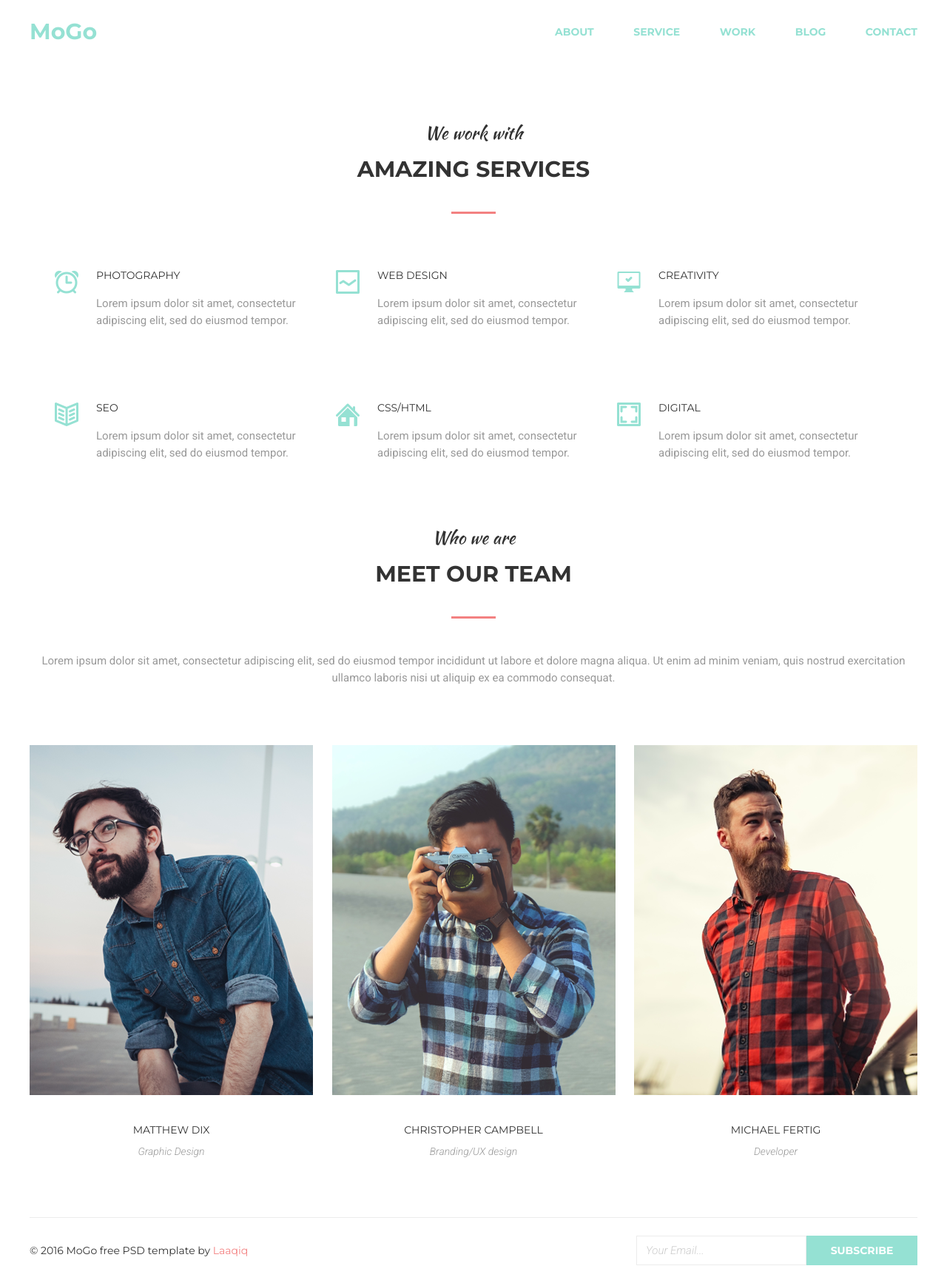
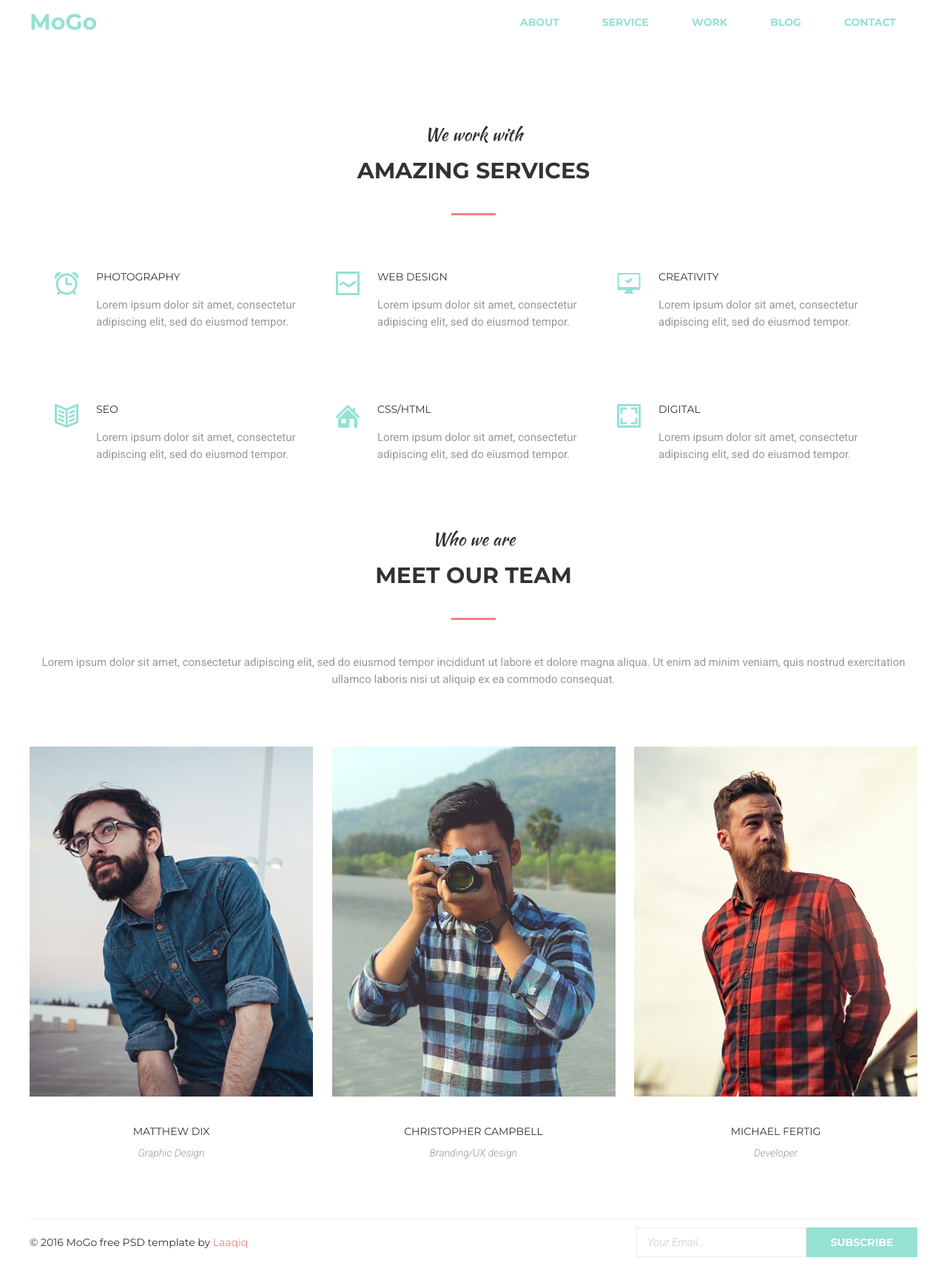
Before and after one commit to Saashen/HTML-CSS, a plain HTML site: page module-06/index.html in a window 1280 px wide. Shown: the whole page at 74% size. After the commit the page ends 1709 px from the top, so only its background shows below. Drawn offline with Linux system fonts and the light colour scheme.

Commit message:
some changes

```diff
--- a/module-06/css/styles.css
+++ b/module-06/css/styles.css
@@ -58,10 +58,10 @@ h3{
     display: flex;
     justify-content: space-between;
     align-items: center;
-    padding-top: 28px;
+    min-height: 60px;
 }
 
-h1{
+.h1{
     font-family: var(--montserrat);
     font-size: 30px;
     color: var(--green);
@@ -70,9 +70,8 @@ h1{
 }
 
 .menu{
-    width: 490px;
     display: flex;
-    justify-content: space-between;
+    align-items: center;
 }
 
 .menu-li{
@@ -83,12 +82,16 @@ h1{
     text-transform: uppercase;
 }
 
+.menu-li{
+    padding: 0 29px 0;
+}
+
 .menu-li:hover,
 .menu-li:focus{
     color: var(--red);
 }
 
-/* .menu-li::after{
+.menu-li:hover .menu-li::after{
     content: '';
     display: block;
     width: 50px;
@@ -96,7 +99,7 @@ h1{
     background-color: #f38181;
     margin: 12px auto 0;
     color: #f38181;
-} */
+}
 
 .main{
     padding-top: 110px;
@@ -141,7 +144,7 @@ h1{
 }
 
 .services-cards-li{
-    width: 380px;
+    flex-basis: 380px;
     padding-left: 80px;
     position: relative;
 }
@@ -323,7 +326,7 @@ h1{
     justify-content: space-between;
     align-items: center;
     border-top: 1px solid rgb(236, 236, 236);
-    padding: 24px 0;
+    min-height: 62px;
 }
 
 .footer-text{
@@ -352,8 +355,7 @@ input[type="email"]{
     height: 40px;
     text-indent: 12px;
     border: 1px solid rgb(236, 236, 236);
-    margin: 0;
-    padding: 0;
+
 }
 
 input[type="submit"]{
@@ -367,6 +369,4 @@ input[type="submit"]{
     height: 40px;
     background-color: var(--green);
     border-style: none;
-    margin: 0;
-    padding: 0;
 }
--- a/module-06/index.html
+++ b/module-06/index.html
@@ -11,7 +11,7 @@
 </head>
 <body>
     <header class="header container">
-        <a href="#">
+        <a href="#" class="h1">
             <h1>MoGo</h1>
         </a>
         <ul class="menu">
```
